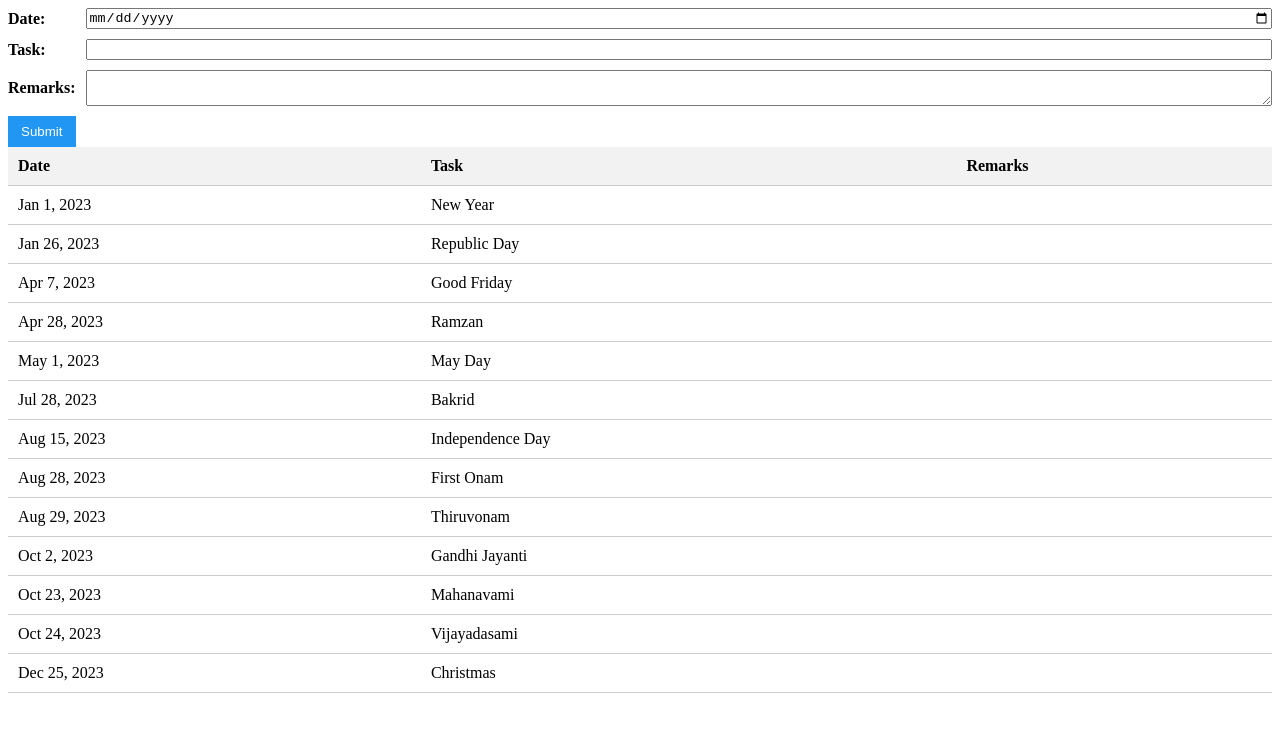
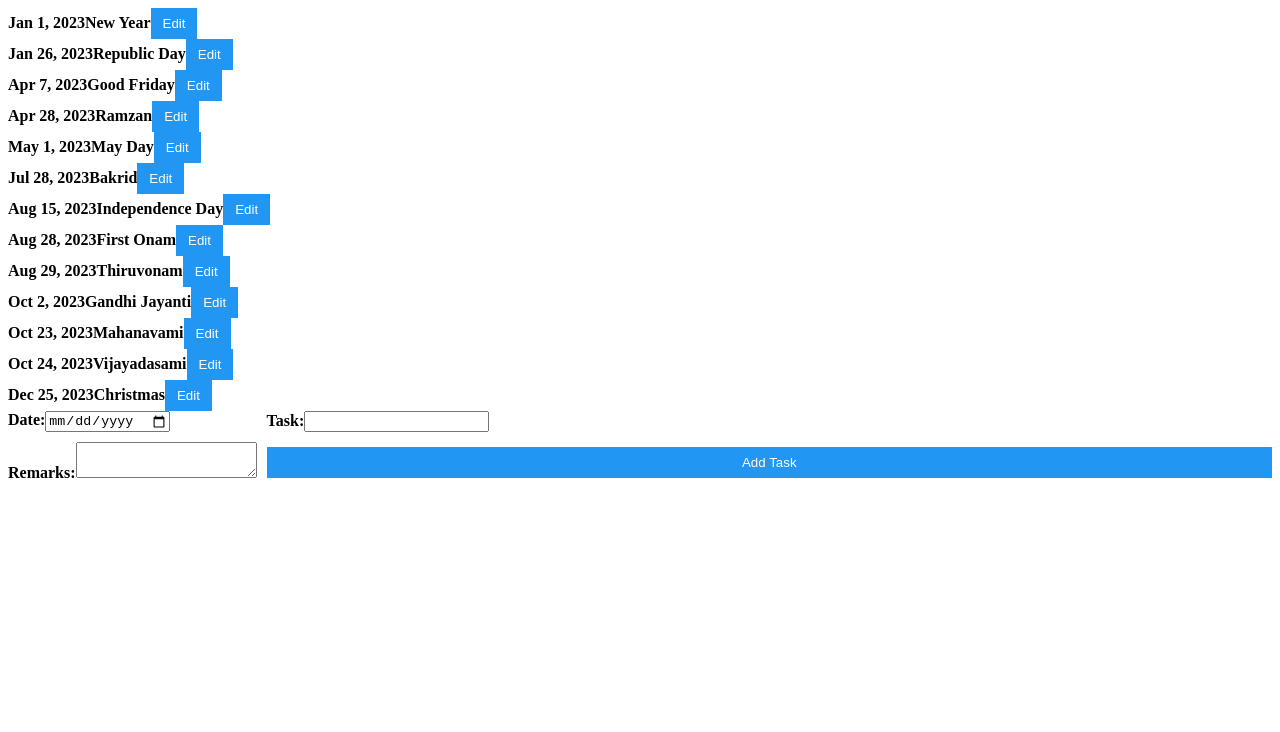
Before and after one commit to joelsunny98/to-do-list.angular, an Angular app: page / in a window 1280 px wide. Shown: the top 732 px of the page. Built offline with nearby package versions, Linux system fonts and the light colour scheme.

Commit message:
Added Code to add multiple tasks

```diff
--- a/src/app/components/to-do/to-do.component.html
+++ b/src/app/components/to-do/to-do.component.html
@@ -1,30 +1,32 @@
-<form [formGroup]="taskForm">
+<div *ngFor="let taskGroup of taskArray.controls; let i = index">
+  <div>
+    <ng-container *ngIf="!editMode[i]">
+      <label>{{ taskGroup.get('date')?.value | date }}</label>
+      <label>{{ taskGroup.get('task')?.value }}</label>
+      <label>{{ taskGroup.get('remarks')?.value }}</label>
+      <button (click)="startEditing(i)">Edit</button>
+    </ng-container>
+    <ng-container *ngIf="editMode[i]" [formGroup]="taskForm">
+      <input type="date" [value]="taskGroup.get('date')?.value | date" formControlName="date" >
+      <input type="text" [value]="taskGroup.get('task')?.value" formControlName="task" >
+      <input type="text" [value]="taskGroup.get('remarks')?.value" formControlName="remarks" >
+      <button (click)="finishEditing(i)">Save</button>
+    </ng-container>
+  </div>
+</div>
 
+<form [formGroup]="taskForm" (ngSubmit)="addFormGroup()">
+  <div>
     <label>Date:</label>
     <input type="date" formControlName="date" required>
-
+  </div>
+  <div>
     <label>Task:</label>
     <input type="text" formControlName="task" required>
-
+  </div>
+  <div>
     <label>Remarks:</label>
     <textarea formControlName="remarks"></textarea>
-
-    <button type="submit" (click)="addFormGroup()">Submit</button>
+  </div>
+  <button type="submit">Add Task</button>
 </form>
-
-  <table>
-    <thead>
-      <tr>
-        <th>Date</th>
-        <th>Task</th>
-        <th>Remarks</th>
-      </tr>
-    </thead>
-    <tbody>
-      <tr *ngFor="let formGroup of taskArray.controls">
-        <td>{{ formGroup.get('date')?.value | date}}</td>
-        <td>{{ formGroup.get('task')?.value }}</td>
-        <td>{{ formGroup.get('remarks')?.value }}</td>
-      </tr>
-    </tbody>
-  </table>
--- a/src/app/components/to-do/to-do.component.ts
+++ b/src/app/components/to-do/to-do.component.ts
@@ -13,14 +13,9 @@ import { HolidayService } from 'src/app/services/holiday.service';
 
 })
 export class ToDoComponent implements OnInit {
-  fields: string[] = [];
-  model = {
-    date: Date,
-    task: '',
-    remarks: ''
-  };
   taskForm!: FormGroup;
   taskArray!: FormArray;
+  editMode: boolean[] = [];
 
   constructor(
     private readonly formbuilder: FormBuilder,
@@ -46,10 +41,33 @@ export class ToDoComponent implements OnInit {
   }
 
   /**
+   * Method to create a new form group for every task
+   *
+   * @param date
+   * @param task
+   * @param remarks
+   * @returns Form Group
+   */
+  createNewFormGroup(date: Date, task: string, remarks: string): FormGroup {
+    return this.formbuilder.group({
+      date: [date, [Validators.required, this.weekendValidator]],
+      task: [task, Validators.required],
+      remarks: remarks
+    });
+  }
+
+  /**
    * Method to add a new Task to FormArray
    */
   addFormGroup() {
-    this.taskArray.push(this.taskForm);
+    if (this.taskForm.valid) {
+      const { date, task, remarks } = this.taskForm.value;
+      const newTaskFormGroup = this.createNewFormGroup(date, task, remarks);
+      this.taskArray.push(newTaskFormGroup);
+      this.taskForm.reset();
+
+      this.editMode = Array(this.taskArray.length).fill(false);
+    }
   }
 
   weekendValidator(control: FormControl) {
@@ -58,7 +76,15 @@ export class ToDoComponent implements OnInit {
     const day = selectedDate.getDay()
 
     const isWeekEnd = day === 0 || day === 6;
-    console.log(isWeekEnd)
     return isWeekEnd ? { isWeekend: true } : null;
   }
+
+  startEditing(index: number) {
+    this.editMode[index] = true;
+  }
+
+  finishEditing(index: number) {
+    this.taskArray.at(index).setValue(this.taskForm)
+    this.editMode[index] = false
+  }
 }
```
Lines whose indentation alone changed are shown as unchanged.
